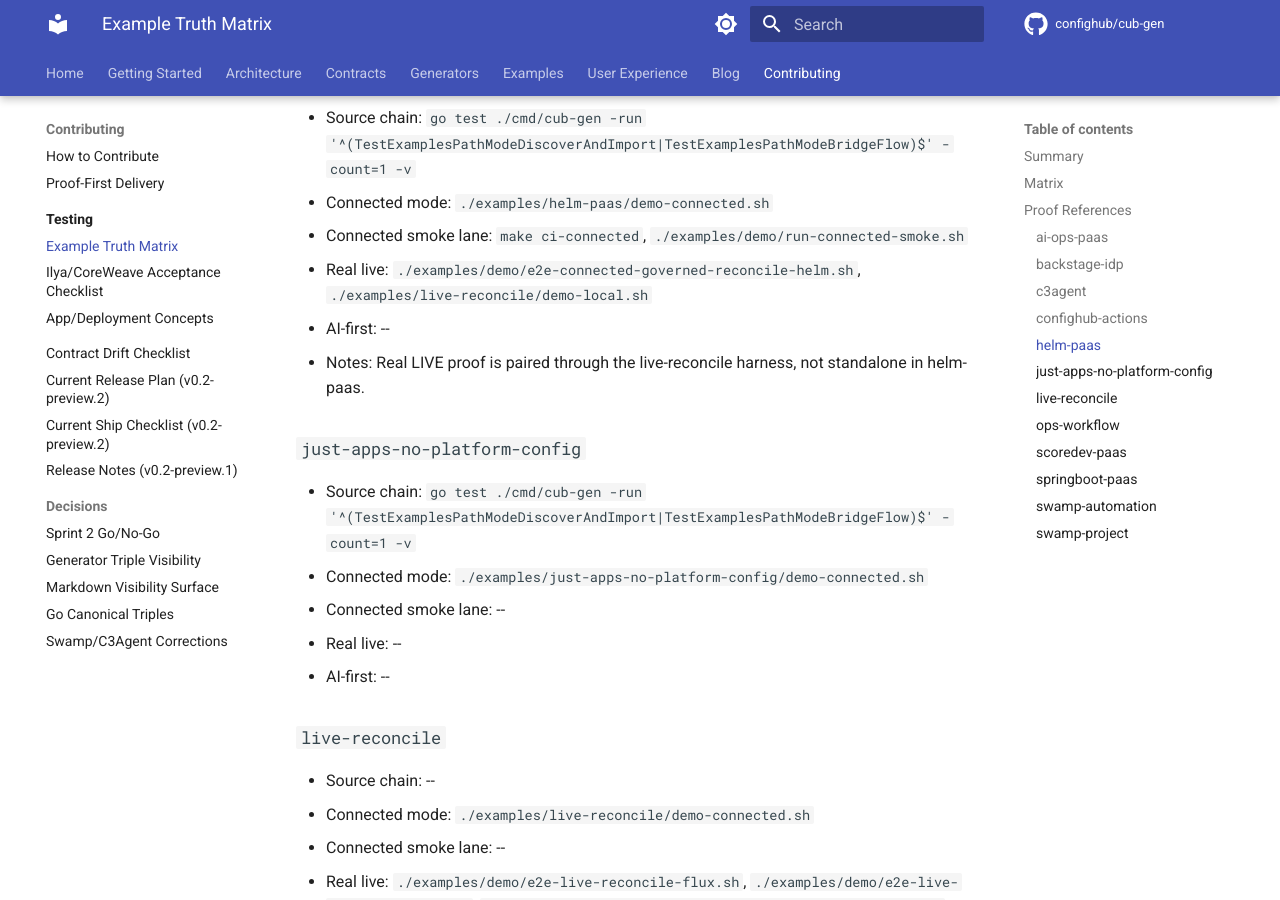
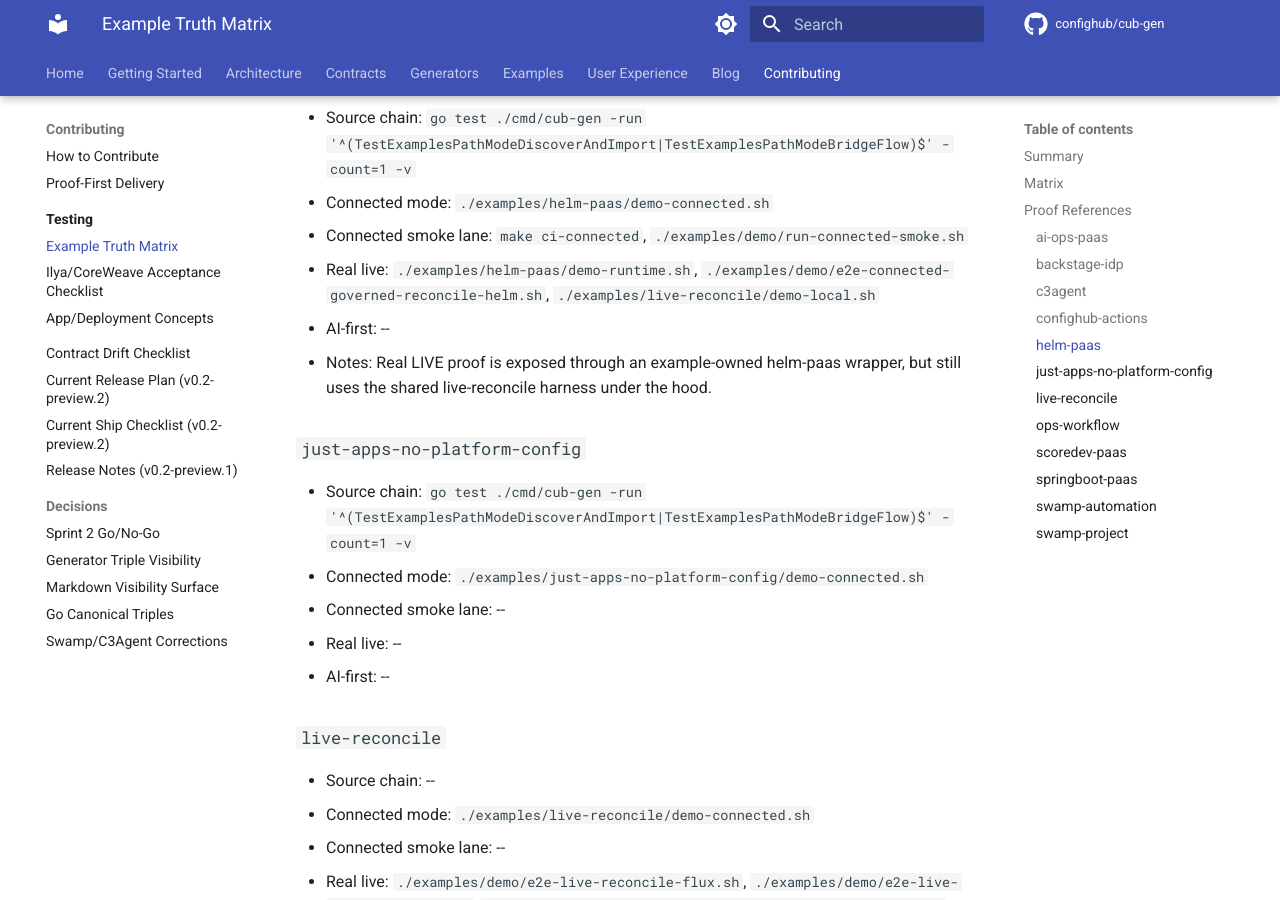
Before and after one commit to confighub/cub-gen, an MkDocs documentation site: the page built from docs/testing/example-truth-matrix.md, in a window 1280 px wide and 900 px high, scrolled down 2776 px. Built offline with MkDocs 1.6.1 and Material for MkDocs 9.7.7, drawn with Linux system fonts in a browser that asks for light colours; comment, search, counter and statistics services are not loaded.

Commit message:
examples: add helm flagship live proof wrapper

```diff
--- a/docs/testing/example-truth-matrix.json
+++ b/docs/testing/example-truth-matrix.json
@@ -125,6 +125,7 @@
         "./examples/demo/e2e-connected-governed-reconcile-helm.sh",
         "./examples/demo/run-connected-smoke.sh",
         "./examples/helm-paas/demo-connected.sh",
+        "./examples/helm-paas/demo-runtime.sh",
         "./examples/live-reconcile/demo-local.sh",
         "go test ./cmd/cub-gen -run '^(TestExamplesPathModeDiscoverAndImport|TestExamplesPathModeBridgeFlow)$' -count=1 -v",
         "make ci-connected"
@@ -141,6 +142,7 @@
           "./examples/demo/run-connected-smoke.sh"
         ],
         "real_live": [
+          "./examples/helm-paas/demo-runtime.sh",
           "./examples/demo/e2e-connected-governed-reconcile-helm.sh",
           "./examples/live-reconcile/demo-local.sh"
         ]
@@ -152,7 +154,7 @@
         "#187"
       ],
       "notes": [
-        "Real LIVE proof is paired through the live-reconcile harness, not standalone in helm-paas."
+        "Real LIVE proof is exposed through an example-owned helm-paas wrapper, but still uses the shared live-reconcile harness under the hood."
       ]
     },
     {
--- a/docs/testing/example-truth-matrix.md
+++ b/docs/testing/example-truth-matrix.md
@@ -68,9 +68,9 @@ Generated from repo structure, source-side tests, the connected smoke lane, and
 - Source chain: `go test ./cmd/cub-gen -run '^(TestExamplesPathModeDiscoverAndImport|TestExamplesPathModeBridgeFlow)$' -count=1 -v`
 - Connected mode: `./examples/helm-paas/demo-connected.sh`
 - Connected smoke lane: `make ci-connected`, `./examples/demo/run-connected-smoke.sh`
-- Real live: `./examples/demo/e2e-connected-governed-reconcile-helm.sh`, `./examples/live-reconcile/demo-local.sh`
+- Real live: `./examples/helm-paas/demo-runtime.sh`, `./examples/demo/e2e-connected-governed-reconcile-helm.sh`, `./examples/live-reconcile/demo-local.sh`
 - AI-first: --
-- Notes: Real LIVE proof is paired through the live-reconcile harness, not standalone in helm-paas.
+- Notes: Real LIVE proof is exposed through an example-owned helm-paas wrapper, but still uses the shared live-reconcile harness under the hood.
 
 ### `just-apps-no-platform-config`
 
```
Also changed, not shown: examples/README.md (+2 -2 lines), examples/demo/README.md (+2 -2 lines), examples/helm-paas/README.md (+27 -10 lines), 3 other files.
